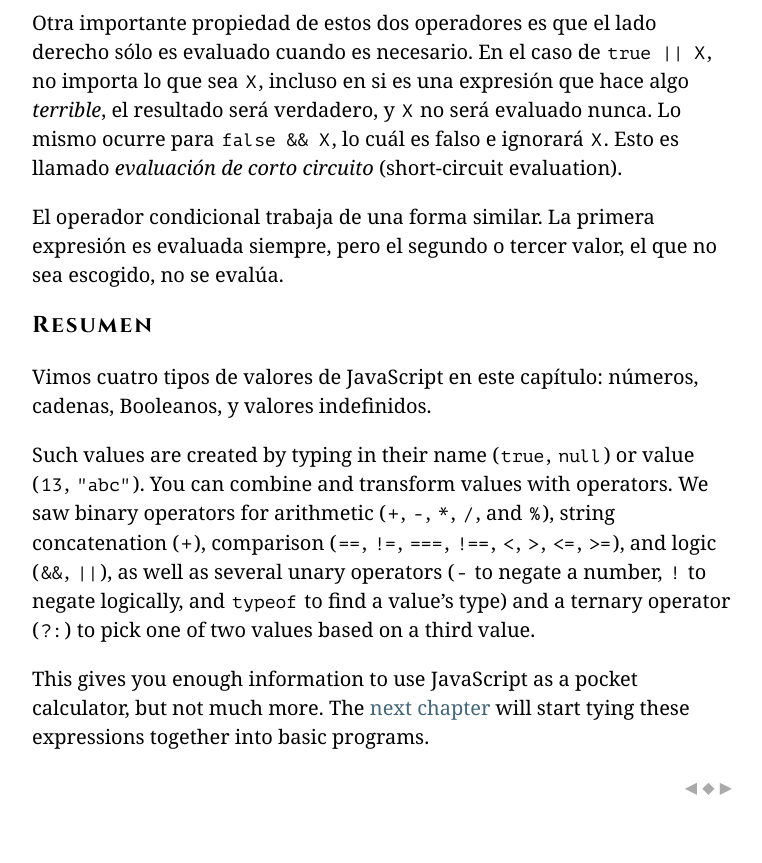
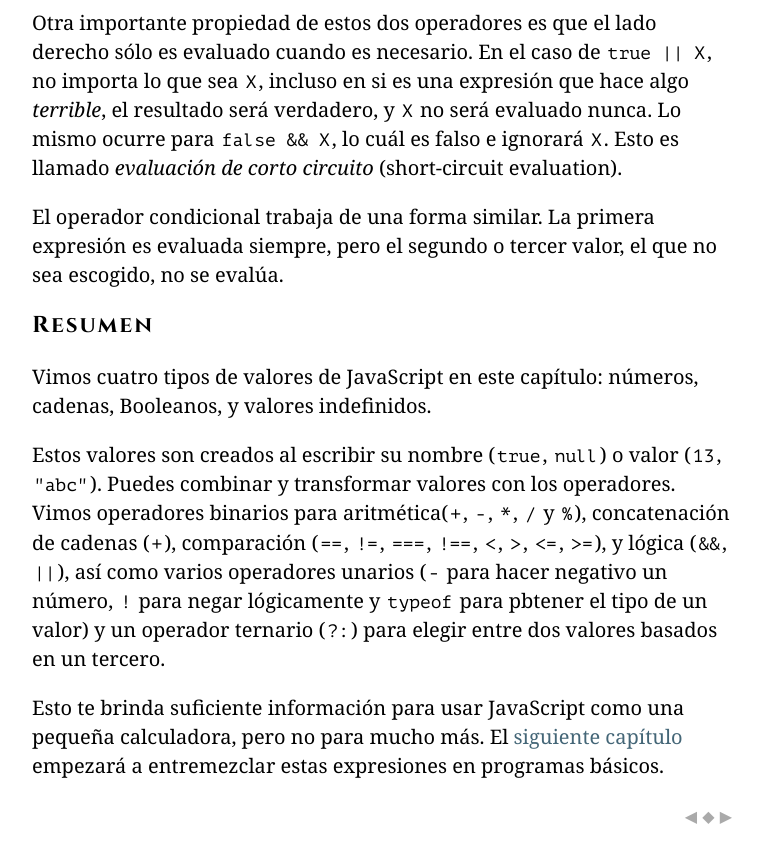
Before and after one commit to hectorip/Eloquent-JavaScript-ES-online, a Jekyll site: the page chapters/01_values.html, which Jekyll copies as it is, in a window 1280 px wide and 900 px high, scrolled down 13100 px. Shown: the top 863 px of the window, without its empty margins (258-1020 px from the left). Built offline with Jekyll 4.4.1, drawn with Linux system fonts in a browser that asks for light colours; nearby versions of some CDN libraries; library files that are not in the unit come from our copies.

Commit message:
Capítulo 1 terminado

```diff
--- a/chapters/01_values.html
+++ b/chapters/01_values.html
@@ -446,18 +446,19 @@ escogido, no se evalúa.</p>
 <h2><a class=h_ident id="h_NUFOUyK+lw" href="#h_NUFOUyK+lw"></a>Resumen</h2>
 <p><a class=p_ident id="p_5G5f9AOH34" href="#p_5G5f9AOH34"></a>Vimos cuatro tipos de valores de JavaScript en este capítulo: números,
 cadenas, Booleanos, y valores indefinidos.</p>
-<p><a class=p_ident id="p_3rwX3Mq/e/" href="#p_3rwX3Mq/e/"></a>Such values are created by typing in their name (<code>true</code>, <code>null</code>) or
-value (<code>13</code>, <code>"abc"</code>). You can combine and transform values with
-operators. We saw binary operators for arithmetic (<code>+</code>, <code>-</code>, <code>*</code>, <code>/</code>,
-and <code>%</code>), string concatenation (<code>+</code>), comparison (<code>==</code>, <code>!=</code>, <code>===</code>,
-<code>!==</code>, <code>&lt;</code>, <code>&gt;</code>, <code>&lt;=</code>, <code>&gt;=</code>), and logic (<code>&amp;&amp;</code>, <code>||</code>), as well as
-several unary operators (<code>-</code> to negate a number, <code>!</code> to negate
-logically, and <code>typeof</code> to find a value&#8217;s type) and a ternary
-operator (<code>?:</code>) to pick one of two values based on a third value.</p>
-<p><a class=p_ident id="p_WHkzsJyNsJ" href="#p_WHkzsJyNsJ"></a>This gives you enough information to use JavaScript as a pocket
-calculator, but not much more. The
-<a href="02_program_structure.html#program_structure">next chapter</a> will
-start tying these expressions together into basic programs.</p>
+<p><a class=p_ident id="p_Y78Sox+1vZ" href="#p_Y78Sox+1vZ"></a>Estos valores son creados al escribir su nombre (<code>true</code>, <code>null</code>) o
+valor (<code>13</code>, <code>"abc"</code>). Puedes combinar y transformar valores con los
+operadores. Vimos operadores binarios para aritmética(<code>+</code>, <code>-</code>,
+<code>*</code>, <code>/</code> y <code>%</code>), concatenación de cadenas (<code>+</code>), comparación
+(<code>==</code>, <code>!=</code>, <code>===</code>, <code>!==</code>, <code>&lt;</code>, <code>&gt;</code>, <code>&lt;=</code>, <code>&gt;=</code>), y lógica
+(<code>&amp;&amp;</code>, <code>||</code>), así como varios operadores unarios (<code>-</code> para hacer
+negativo un número, <code>!</code> para negar lógicamente y <code>typeof</code> para
+pbtener el tipo de un valor) y un operador ternario (<code>?:</code>) para
+elegir entre dos valores basados en un tercero.</p>
+<p><a class=p_ident id="p_Wf5568d4+z" href="#p_Wf5568d4+z"></a>Esto te brinda suficiente información para usar JavaScript como una
+pequeña calculadora, pero no para mucho más. El
+<a href="02_program_structure.html#program_structure">siguiente capítulo</a>
+empezará a entremezclar estas expresiones en programas básicos.</p>
 <nav>
   <a href="00_intro.html" title="capítulo previo">◀</a>
   <a href="index.html" title="cover">◆</a>
```
Also changed, not shown: 2 other files.
